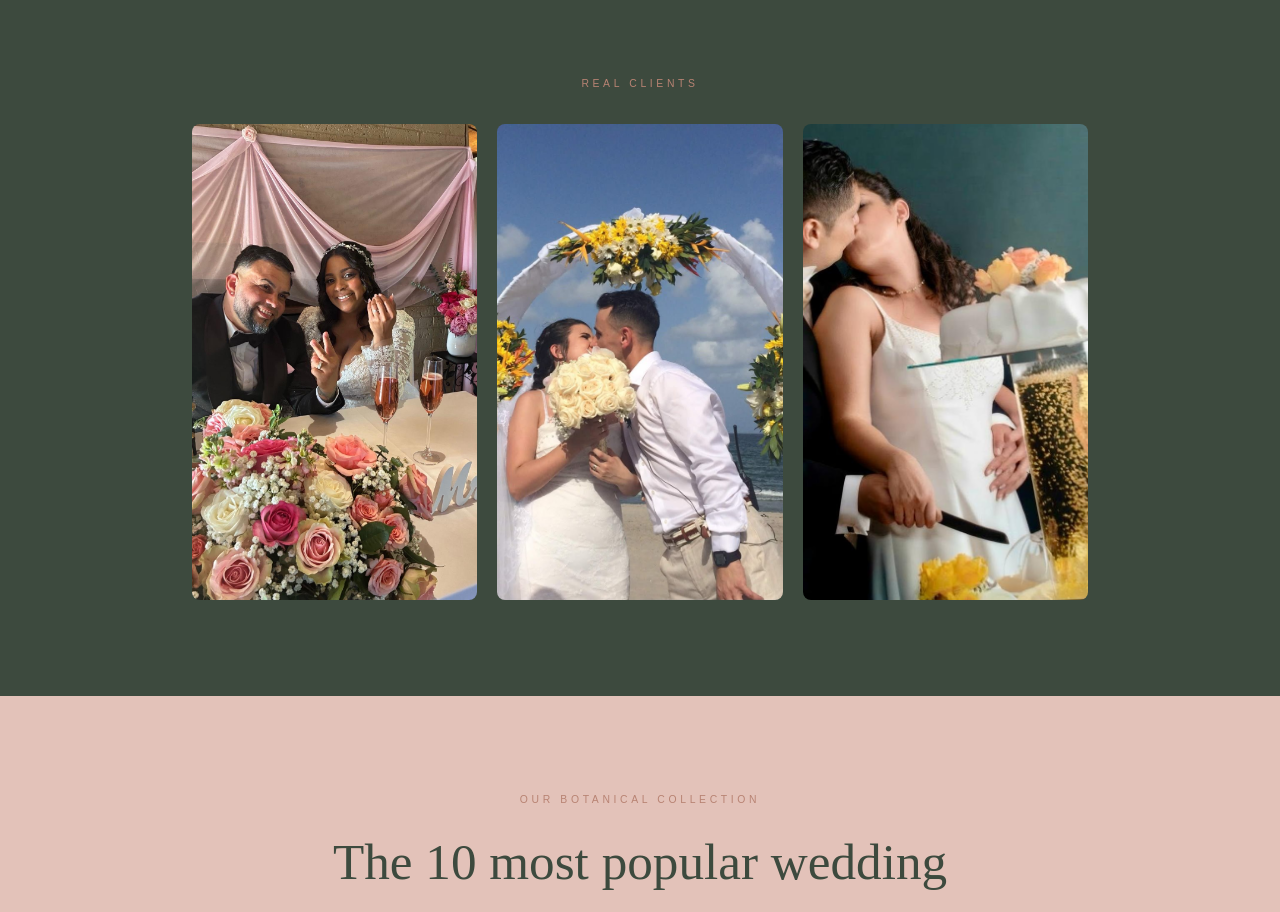
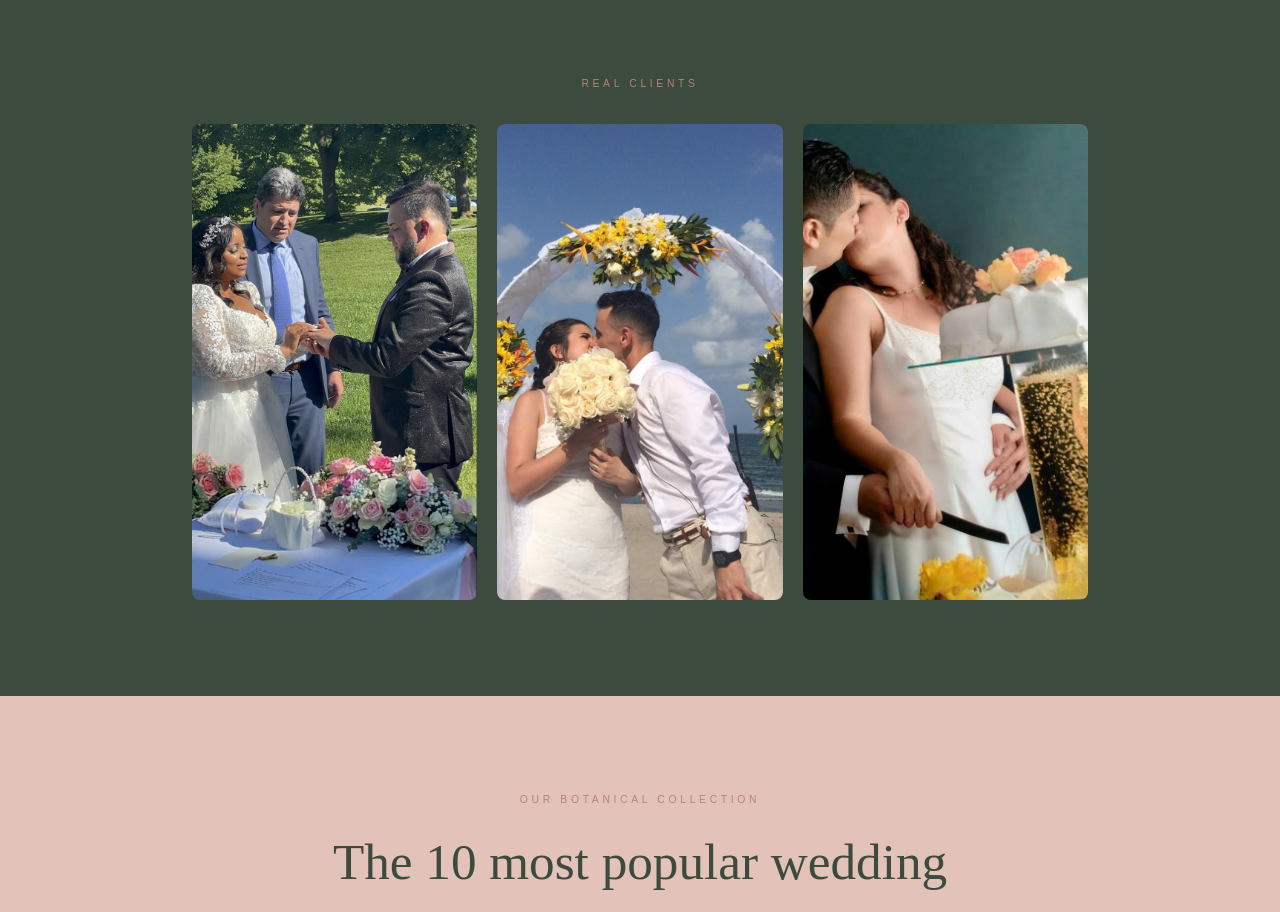
Before and after one commit to Omnix-Solution-Inc/wildflower, a Next.js app: page / in a window 1280 px wide. Shown: the part 2260-3172 px from the top of the page. Built offline with nearby package versions, Linux system fonts and the light colour scheme.

Commit message:
Reemplazar foto 1 de Clientes Reales con ceremonia real de intercambio de anillos

```diff
--- a/src/components/landing/Weddings.tsx
+++ b/src/components/landing/Weddings.tsx
@@ -63,7 +63,7 @@ export function Weddings() {
             <Bi en="Real Clients" es="Clientes Reales" />
           </p>
           <div className="grid grid-cols-3 gap-4 md:gap-5">
-            <img src="/gallery/wedding_reception_couple.jpg" alt="Real wedding reception with rose bouquet" className="w-full aspect-[3/5] object-cover rounded-lg" />
+            <img src="/gallery/wedding_ring_ceremony.jpg" alt="Real wedding ring exchange ceremony" className="w-full aspect-[3/5] object-cover rounded-lg" />
             <img src="/gallery/wedding_beach_arch_yellow.jpg" alt="Couple kissing under a yellow floral beach arch" className="w-full aspect-[3/5] object-cover rounded-lg" />
             <img src="/gallery/wedding_cake_kiss.jpg" alt="Newlyweds kissing while cutting the wedding cake" className="w-full aspect-[3/5] object-cover rounded-lg" />
           </div>
```
Also changed, not shown: public/gallery/wedding_reception_couple.jpg (deleted), public/gallery/wedding_ring_ceremony.jpg (added).
